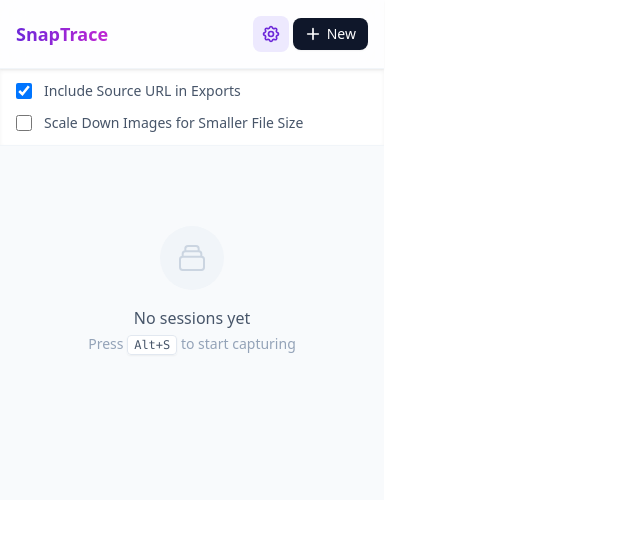
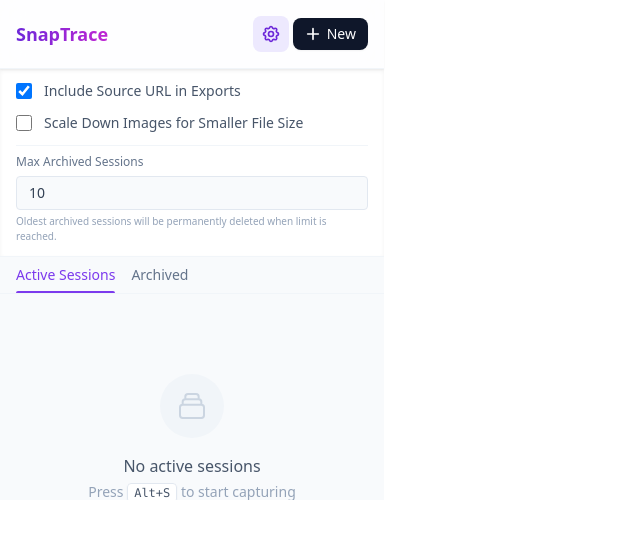
Before and after one commit to DNI9/SnapTrace, a React (Vite) app: page / in a window 1280 px wide. Both pictures are taken after a click on the button "Settings". Shown: the top 538 px of the page, without its empty margins (0-640 px from the left). Built offline with nearby package versions, Linux system fonts and the light colour scheme.

Commit message:
feat: implement session archiving with a configurable limit and dedicated UI to manage active and archived sessions.

```diff
--- a/src/App.tsx
+++ b/src/App.tsx
@@ -8,7 +8,8 @@
     activeSessionId,
     createSession,
     activateSession,
-    deleteSession,
+    archiveSession,
+    removeSession,
     renameSession,
   } = useSession();
   const [isCreating, setIsCreating] = useState(false);
@@ -22,6 +23,11 @@
     const saved = localStorage.getItem('snaptrace-scale-down-images');
     return saved === 'true'; // Default to false
   });
+  const [maxArchivedSessions, setMaxArchivedSessions] = useState(() => {
+    const saved = localStorage.getItem('snaptrace-max-archived');
+    return saved ? parseInt(saved, 10) : 10;
+  });
+  const [activeTab, setActiveTab] = useState<'active' | 'archived'>('active');
 
   const toggleIncludeUrl = () => {
     const newValue = !includeUrl;
@@ -33,6 +39,14 @@
     const newValue = !scaleDownImages;
     setScaleDownImages(newValue);
     localStorage.setItem('snaptrace-scale-down-images', String(newValue));
+  };
+
+  const handleMaxArchivedChange = (e: React.ChangeEvent<HTMLInputElement>) => {
+    const val = parseInt(e.target.value, 10);
+    if (!isNaN(val) && val >= 0) {
+      setMaxArchivedSessions(val);
+      localStorage.setItem('snaptrace-max-archived', String(val));
+    }
   };
 
   const [newSessionName, setNewSessionName] = useState('');
@@ -102,8 +116,17 @@
 
   const handleDelete = async (e: React.MouseEvent, id: string) => {
     e.stopPropagation();
-    if (confirm('Are you sure you want to delete this session?')) {
-      await deleteSession(id);
+    const isArchived = activeTab === 'archived';
+    const msg = isArchived
+      ? 'Are you sure you want to PERMANENTLY delete this session?'
+      : 'Are you sure you want to archive this session?';
+
+    if (confirm(msg)) {
+      if (isArchived) {
+        await removeSession(id);
+      } else {
+        await archiveSession(id, maxArchivedSessions);
+      }
     }
   };
 
@@ -205,6 +228,22 @@
               Scale Down Images for Smaller File Size
             </span>
           </label>
+          <div className="pt-2 border-t border-slate-100">
+            <label className="block text-xs font-medium text-slate-500 mb-1.5">
+              Max Archived Sessions
+            </label>
+            <input
+              type="number"
+              min="0"
+              max="100"
+              value={maxArchivedSessions}
+              onChange={handleMaxArchivedChange}
+              className="w-full px-3 py-1.5 bg-slate-50 border border-slate-200 rounded text-sm text-slate-700 focus:bg-white focus:border-violet-500 focus:ring-1 focus:ring-violet-500 outline-none transition-all"
+            />
+            <p className="text-[10px] text-slate-400 mt-1">
+              Oldest archived sessions will be permanently deleted when limit is reached.
+            </p>
+          </div>
         </div>
       )}
 
@@ -238,8 +277,34 @@
         </div>
       )}
 
+      {/* Tabs */}
+      <div className="px-4 pt-2 flex space-x-4 border-b border-slate-100">
+        <button
+          onClick={() => setActiveTab('active')}
+          className={`pb-2 text-sm font-medium transition-colors relative ${
+            activeTab === 'active' ? 'text-violet-600' : 'text-slate-500 hover:text-slate-700'
+          }`}
+        >
+          Active Sessions
+          {activeTab === 'active' && (
+            <span className="absolute bottom-0 left-0 right-0 h-0.5 bg-violet-600 rounded-t-full" />
+          )}
+        </button>
+        <button
+          onClick={() => setActiveTab('archived')}
+          className={`pb-2 text-sm font-medium transition-colors relative ${
+            activeTab === 'archived' ? 'text-violet-600' : 'text-slate-500 hover:text-slate-700'
+          }`}
+        >
+          Archived
+          {activeTab === 'archived' && (
+            <span className="absolute bottom-0 left-0 right-0 h-0.5 bg-violet-600 rounded-t-full" />
+          )}
+        </button>
+      </div>
+
       <div className="flex-1 overflow-y-auto p-4 space-y-3 scrollbar-thin scrollbar-thumb-slate-200 scrollbar-track-transparent">
-        {sessions.length === 0 ? (
+        {sessions.filter(s => (activeTab === 'active' ? !s.archived : s.archived)).length === 0 ? (
           <div className="flex flex-col items-center justify-center text-center h-64 text-slate-400">
             <div className="w-16 h-16 bg-slate-100 rounded-full flex items-center justify-center mb-4 text-slate-300">
               <svg className="w-8 h-8" fill="none" stroke="currentColor" viewBox="0 0 24 24">
@@ -251,7 +316,9 @@
                 />
               </svg>
             </div>
-            <p className="font-medium text-slate-600">No sessions yet</p>
+            <p className="font-medium text-slate-600">
+              {activeTab === 'active' ? 'No active sessions' : 'No archived sessions'}
+            </p>
             <p className="text-sm mt-1">
               Press{' '}
               <kbd className="font-mono bg-white border border-slate-200 px-1.5 py-0.5 rounded text-slate-600 text-xs shadow-sm">
@@ -261,7 +328,9 @@
             </p>
           </div>
         ) : (
-          sessions.map(session => (
+          sessions
+            .filter(s => (activeTab === 'active' ? !s.archived : s.archived))
+            .map(session => (
               <div
                 key={session.id}
                 onClick={() => activateSession(session.id)}
@@ -396,7 +465,7 @@
                       <div className="w-px h-3 bg-slate-200 mx-0.5"></div>
                       <button
                         onClick={e => handleDelete(e, session.id)}
-                      title="Delete"
+                        title={activeTab === 'active' ? 'Archive' : 'Delete Permanently'}
                         disabled={!!isExporting}
                         className="p-1.5 text-slate-400 hover:text-red-600 hover:bg-red-50 rounded-md transition-colors"
                       >
--- a/src/context/SessionContext.ts
+++ b/src/context/SessionContext.ts
@@ -6,7 +6,8 @@
   activeSessionId: string | null;
   createSession: (name: string) => Promise<void>;
   activateSession: (id: string) => Promise<void>;
-  deleteSession: (id: string) => Promise<void>;
+  archiveSession: (id: string, maxArchivedSessions?: number) => Promise<void>;
+  removeSession: (id: string) => Promise<void>;
   renameSession: (id: string, newName: string) => Promise<void>;
   refreshSessions: () => Promise<void>;
 }
--- a/src/context/SessionProvider.tsx
+++ b/src/context/SessionProvider.tsx
@@ -5,7 +5,8 @@
   getActiveSessionId,
   createNewSession,
   setActiveSession,
-  deleteSession as deleteSessionUtil,
+  archiveSession as archiveSessionUtil,
+  permanentlyDeleteSession,
   renameSession as renameSessionUtil,
 } from '../utils/storage';
 import { SessionContext } from './SessionContext';
@@ -60,8 +61,13 @@
     setActiveSessionId(id);
   };
 
-  const deleteSession = async (id: string) => {
-    await deleteSessionUtil(id);
+  const archiveSession = async (id: string, maxArchivedSessions: number = 10) => {
+    await archiveSessionUtil(id, maxArchivedSessions);
+    await refreshSessions();
+  };
+
+  const removeSession = async (id: string) => {
+    await permanentlyDeleteSession(id);
     await refreshSessions();
   };
 
@@ -77,7 +83,8 @@
         activeSessionId,
         createSession,
         activateSession,
-        deleteSession,
+        archiveSession,
+        removeSession,
         renameSession,
         refreshSessions,
       }}
--- a/src/utils/storage.ts
+++ b/src/utils/storage.ts
@@ -14,6 +14,8 @@
   name: string;
   createdAt: number;
   items: EvidenceItem[];
+  archived?: boolean;
+  archivedAt?: number;
 }
 
 export interface SessionSummary {
@@ -21,6 +23,7 @@
   name: string;
   createdAt: number;
   itemCount: number;
+  archived?: boolean;
 }
 
 interface SnapTraceDB extends DBSchema {
@@ -88,6 +91,7 @@
       name: session.name,
       createdAt: session.createdAt,
       itemCount: session.items.length,
+      archived: session.archived,
     });
     cursor = await cursor.continue();
   }
@@ -100,7 +104,7 @@
   await chrome.storage.local.set({ activeSessionId: id });
 }
 
-export async function deleteSession(id: string): Promise<void> {
+export async function permanentlyDeleteSession(id: string): Promise<void> {
   const db = await getDB();
   await db.delete('sessions', id);
   const activeId = await getActiveSessionId();
@@ -109,6 +113,50 @@
     await chrome.storage.local.remove('activeSessionId');
   }
 }
+
+export async function archiveSession(id: string, maxArchivedSessions: number = 10): Promise<void> {
+  const db = await getDB();
+  const session = await db.get('sessions', id);
+  if (!session) return; // Already deleted or doesn't exist
+
+  // Check if it's the active session and deactivate it if so
+  const activeId = await getActiveSessionId();
+  if (activeId === id) {
+    await db.delete('appState', 'activeSessionId');
+    await chrome.storage.local.remove('activeSessionId');
+  }
+
+  // Mark as archived
+  session.archived = true;
+  session.archivedAt = Date.now();
+  await db.put('sessions', session);
+
+  // Enforce limit
+  const tx = db.transaction('sessions', 'readonly');
+  const store = tx.objectStore('sessions');
+  const allSessions: Session[] = [];
+  let cursor = await store.openCursor();
+  while (cursor) {
+    allSessions.push(cursor.value);
+    cursor = await cursor.continue();
+  }
+
+  const archivedSessions = allSessions
+    .filter(s => s.archived)
+    .sort((a, b) => (a.archivedAt || 0) - (b.archivedAt || 0));
+
+  if (archivedSessions.length > maxArchivedSessions) {
+    const toDeleteCount = archivedSessions.length - maxArchivedSessions;
+    const toDelete = archivedSessions.slice(0, toDeleteCount);
+    for (const s of toDelete) {
+      await permanentlyDeleteSession(s.id);
+    }
+  }
+}
+
+// Kept for backward compatibility but mapped to permanentlyDeleteSession if used directly,
+// though consumers should prefer archiveSession for user actions.
+export const deleteSession = permanentlyDeleteSession;
 
 export async function addEvidenceToSession(
   sessionId: string,
```
Also changed, not shown: 2 other files (tests, documents, lock files or other folders). Lines whose indentation alone changed are shown as unchanged.
